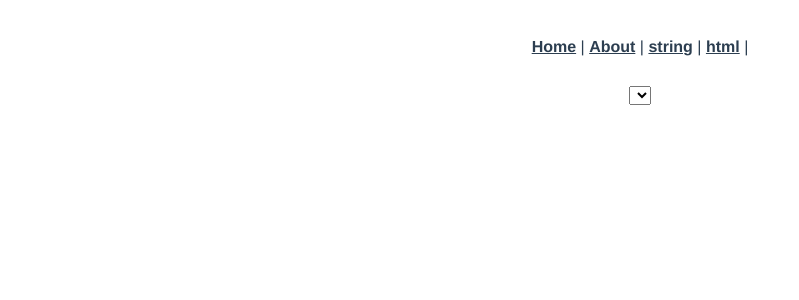
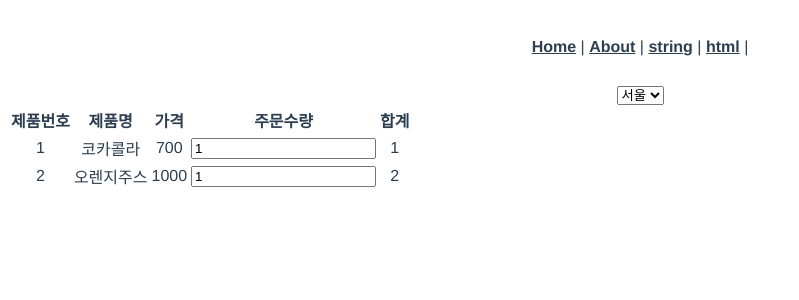
Before and after one commit to jskjw157/vue-example, a Vue app in the folder project/: page /databinding/list in a window 1280 px wide. Shown: the top 300 px of the page, without its empty margins (0-799 px from the left). Built offline with nearby package versions, Linux system fonts and the light colour scheme.

Commit message:
[ADD][데이터바인딩] V-for table 예제

```diff
--- a/project/src/views/1_databinding/DataBindingListView.vue
+++ b/project/src/views/1_databinding/DataBindingListView.vue
@@ -1,8 +1,32 @@
 <template>
     <div>
-        <select name="" id="">
-            <option :key="city.code" v-for="city in cities" :value="city.title"></option>
-        </select>
+        <div>
+            <select name="" id="">
+                <option :key="city.code" v-for="city in cities" :value="city.code">{{ city.title }}</option>
+            </select>
+        </div>
+        <div>
+            <table>
+                <thead>
+                    <tr>
+                        <th>제품번호</th>
+                        <th>제품명</th>
+                        <th>가격</th>
+                        <th>주문수량</th>
+                        <th>합계</th>
+                    </tr>
+                </thead>
+                <tbody>
+                    <tr :key="drink.drinkId" v-for="drink in drinkList">
+                        <td>{{drink.drinkId}}</td>
+                        <td>{{drink.drinkName}}</td>
+                        <td>{{drink.price}}</td>
+                        <td><input type="number" v-model="drink.qty"></td>
+                        <td>{{drink.drinkId}}</td>
+                    </tr>
+                </tbody>
+            </table>
+        </div>
     </div>
 </template>
 <script>
@@ -11,9 +35,23 @@
     data() {
         return {
             cities: [
-                { title: '서울', code: '82'},
-                { title: '부산', code: '851'},
-                { title: '제주', code: '864'}
+                { title: '서울', code: '82' },
+                { title: '부산', code: '851' },
+                { title: '제주', code: '864' }
+            ],
+            drinkList: [
+                {
+                    drinkId: '1',
+                    drinkName: '코카콜라',
+                    price: 700,
+                    qty: 1
+                },
+                {
+                    drinkId: '2',
+                    drinkName: '오렌지주스',
+                    price: 1000,
+                    qty: 1
+                }
             ]
         }
     },
```
